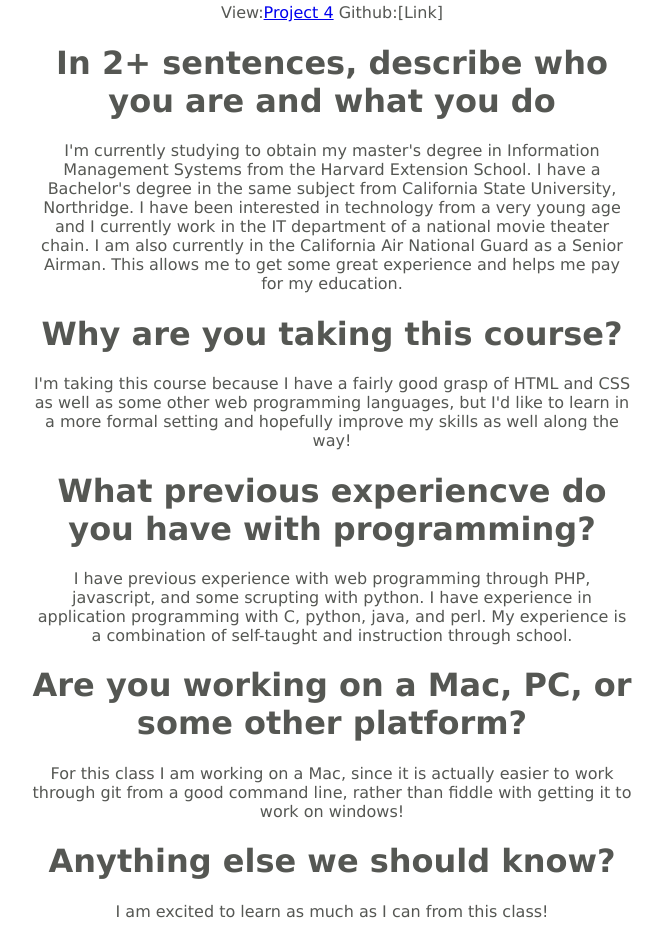
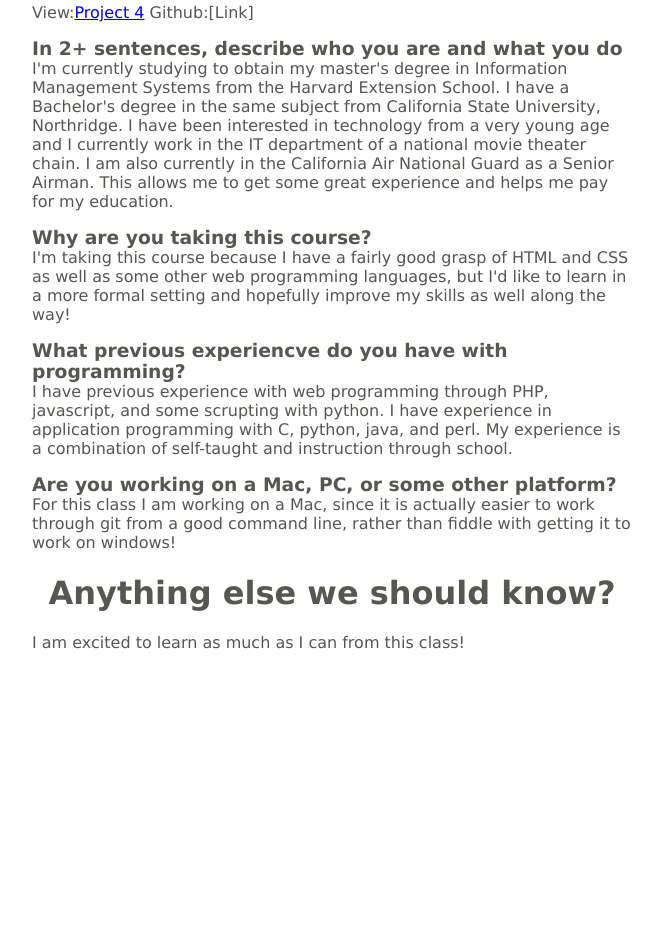
Before and after one commit to JonathanSogg/CSCI15_P1, a plain HTML site: page index.html in a window 1280 px wide. Shown: the part 757-1694 px from the top of the page, without its empty margins (308-971 px from the left). After the commit the page ends 1425 px from the top, so only its background shows below. Drawn offline with Linux system fonts and the light colour scheme.

Commit message:
More CSS; looks matter

```diff
--- a/css/default.css
+++ b/css/default.css
@@ -21,7 +21,7 @@ div {
 
 p {
 	margin-top: 0;
-	text-align: center;
+	text-align: left;
 }
 
 h1 {
@@ -33,6 +33,11 @@ h2 {
 	font: italic normal Verdana, sans-serif;
 }
 
+h3 {
+	margin: 0px;
+	text-align: left;
+}
+
 img {
   	display:block;
 	margin:auto;
--- a/index.html
+++ b/index.html
@@ -23,7 +23,7 @@
     	<h2>Project 4 Title</h2>
     	<p>View:<a href="http://p4.jonathanjsogg.com">Project 4</a> Github:[Link]
 
-    	<h1>In 2+ sentences, describe who you are and what you do</h1>
+    	<h3>In 2+ sentences, describe who you are and what you do</h3>
     	<p> I'm currently studying to obtain my master's degree in Information Management
     	Systems from the Harvard Extension School. I have a Bachelor's degree in the same
     	subject from California State University, Northridge. I have been interested in
@@ -32,17 +32,17 @@
     	as a Senior Airman. This allows me to get some great experience and helps me pay
     	for my education.</p>
 
-    	<h1>Why are you taking this course?</h1>
+    	<h3>Why are you taking this course?</h3>
     	<p>I'm taking this course because I have a fairly good grasp of HTML and CSS as well as
     	some other web programming languages, but I'd like to learn in a more formal setting and
     	hopefully improve my skills as well along the way!</p>
 
-    	<h1>What previous experiencve do you have with programming?</h1>
+    	<h3>What previous experiencve do you have with programming?</h3>
     	<p>I have previous experience with web programming through PHP, javascript, and some
     	scrupting with python. I have experience in application programming with C, python,
     	java, and perl. My experience is a combination of self-taught and instruction through school.</p>
 
-    	<h1>Are you working on a Mac, PC, or some other platform?</h1>
+    	<h3>Are you working on a Mac, PC, or some other platform?</h3>
     	<p>For this class I am working on a Mac, since it is actually easier to work through git from a good
     	command line, rather than fiddle with getting it to work on windows!</p>
 
```
